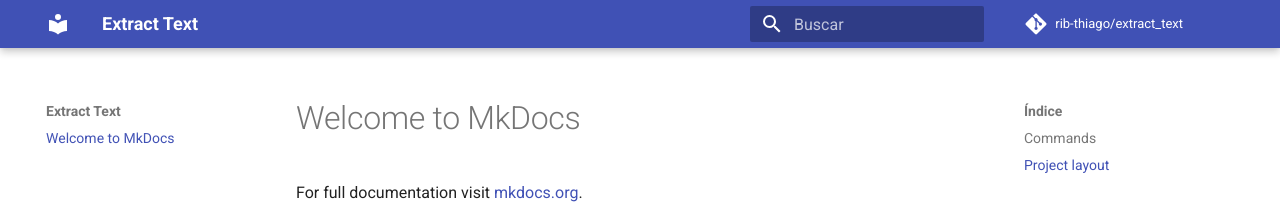
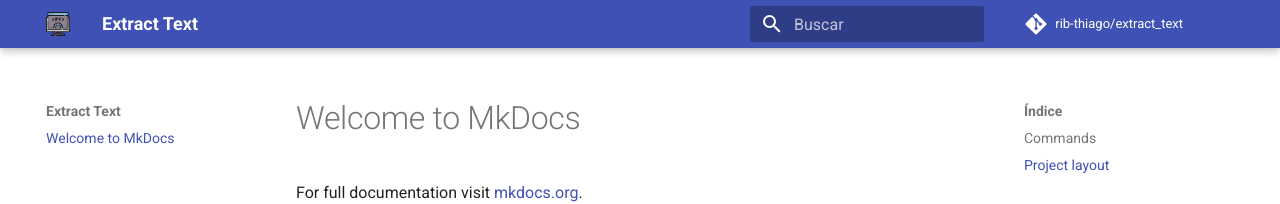
Before and after one commit to rib-thiago/extract_text, an MkDocs documentation site: the page built from docs/index.md, in a window 1280 px wide. Shown: the top 204 px of the page. Built offline with MkDocs 1.6.1 and Material for MkDocs 9.7.7, drawn with Linux system fonts in a browser that asks for light colours; comment, search, counter and statistics services are not loaded.

```diff
--- /dev/null
+++ b/docs/stylesheets/extra.css
@@ -0,0 +1,5 @@
+.center {
+    display: block;
+    margin-left: auto;
+    margin-right: auto;
+}
--- a/mkdocs.yml
+++ b/mkdocs.yml
@@ -6,3 +6,11 @@ edit_uri: /tree/main/docs
 theme:
   name: material
   language: pt-BR
+  logo: assets/python.png
+  favicon: assets/python.png
+
+markdown_extensions:
+  - attr_list
+
+extra_css:
+  - stylesheets/extra.css
--- a/pyproject.toml
+++ b/pyproject.toml
@@ -23,6 +23,7 @@ taskipy = "^1.12.2"
 [tool.poetry.group.doc.dependencies]
 mkdocstrings = "^0.24.1"
 mkdocstrings-python = "^1.8.0"
+mkdocs-material = "^9.5.12"
 
 [build-system]
 requires = ["poetry-core"]
```
Also changed, not shown: docs/assets/python.png (added), 1 other file.
